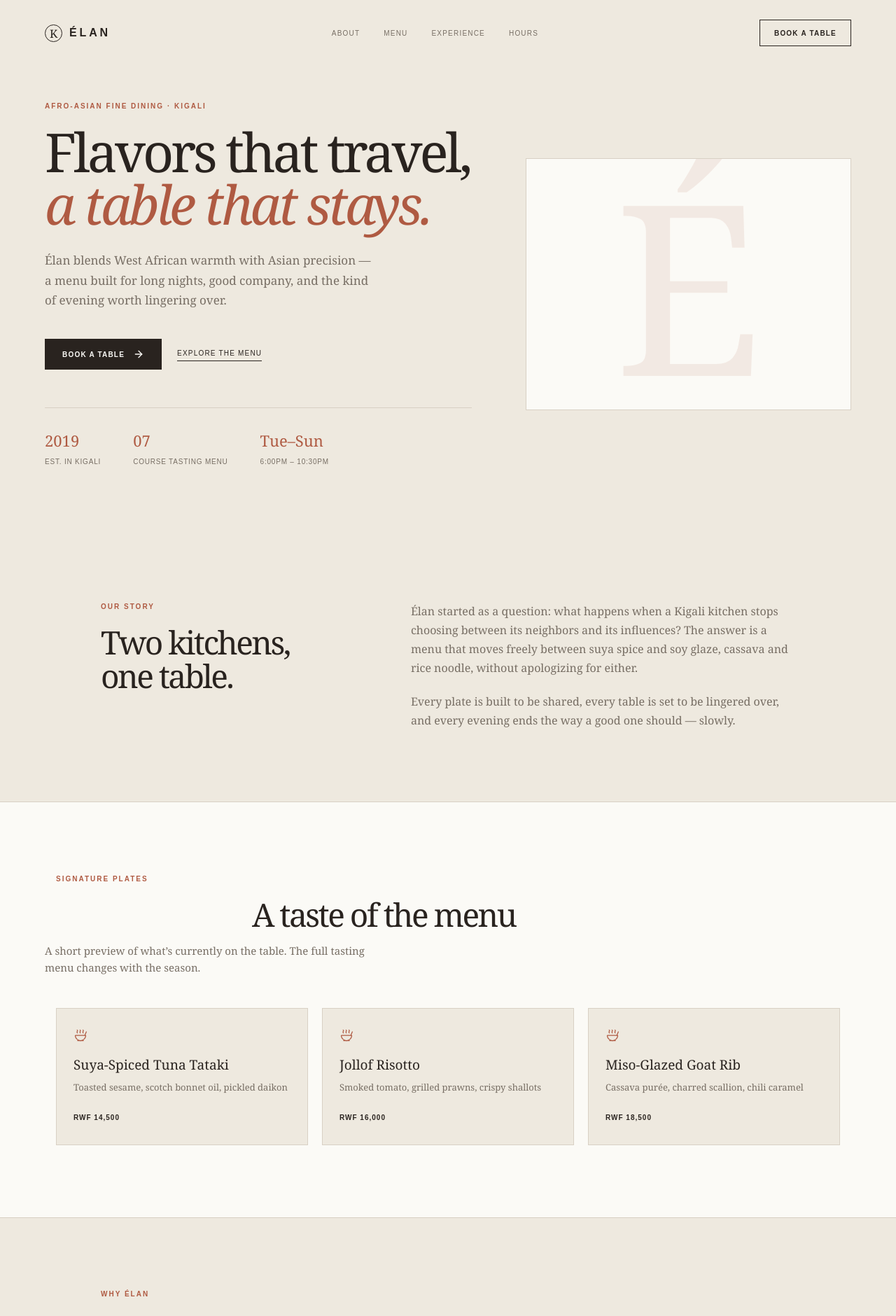
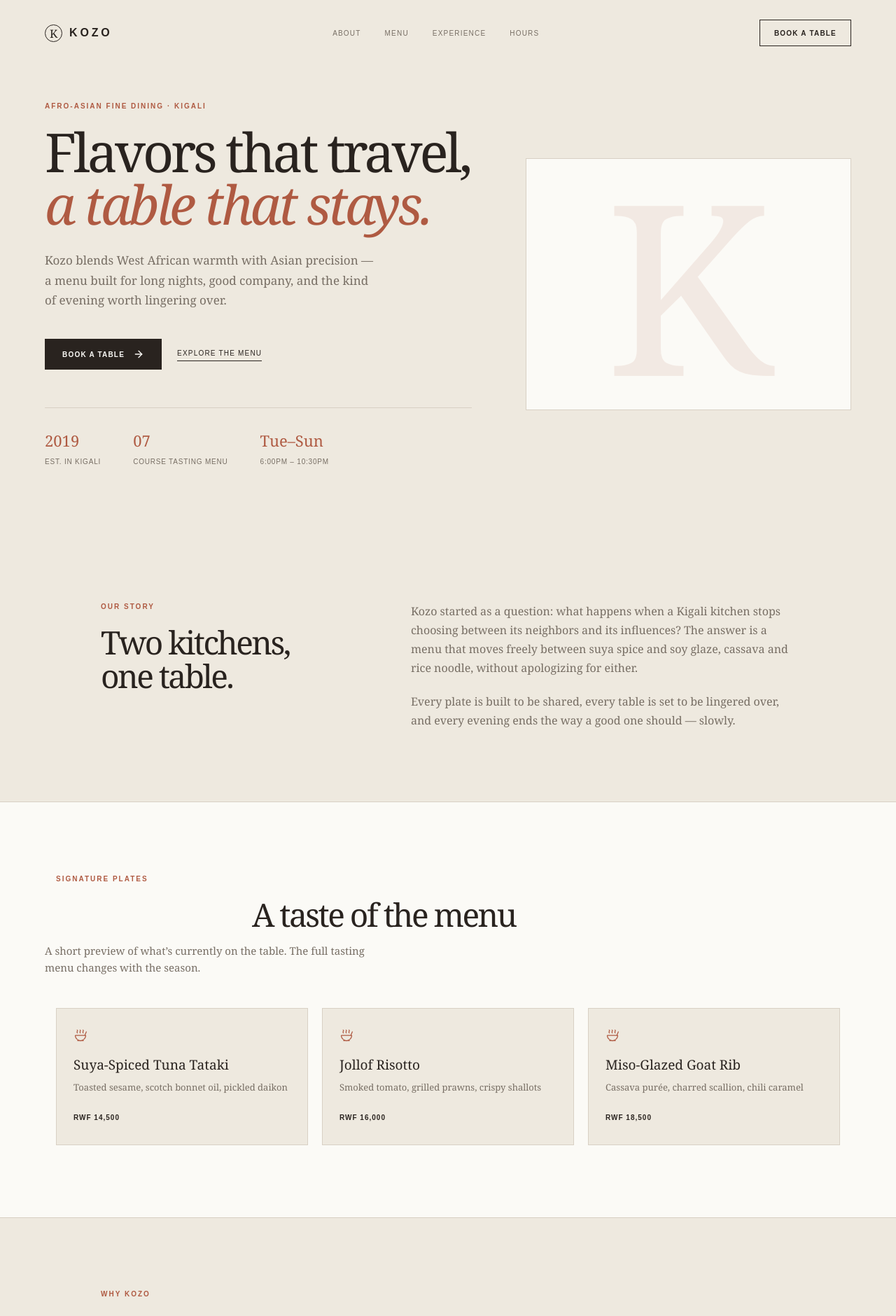
Before and after one commit to Bonheur2/elan, a Next.js app: page / in a window 1280 px wide. Shown: the top 1880 px of the page at 70% size. Built offline with nearby package versions, Linux system fonts and the light colour scheme.

Commit message:
changing elan to kozo

```diff
--- a/app/layout.tsx
+++ b/app/layout.tsx
@@ -3,8 +3,8 @@ import type { Metadata, Viewport } from 'next'
 import './globals.css'
 
 export const metadata: Metadata = {
-  title: 'Book a table | Élan Kigali',
-  description: 'Reserve your table at Élan Kigali — Afro-Asian fine dining in the heart of Rwanda.',
+  title: 'Book a table | Kozo Kigali',
+  description: 'Reserve your table at Kozo Kigali — Afro-Asian fine dining in the heart of Rwanda.',
   icons: {
     icon: [
       {
--- a/app/page.tsx
+++ b/app/page.tsx
@@ -42,9 +42,9 @@ export default function LandingPage() {
   return (
     <main className="landing-shell" id="top">
       <header className="site-header">
-        <a className="brand" href="#top" aria-label="Élan home">
+        <a className="brand" href="#top" aria-label="Kozo home">
           <span className="brand-mark">K</span>
-          <span>ÉLAN</span>
+          <span>KOZO</span>
         </a>
         <nav className="landing-nav" aria-label="Primary">
           {navLinks.map((link) => (
@@ -58,7 +58,7 @@ export default function LandingPage() {
         <div className="hero-copy">
           <p className="eyebrow">Afro-Asian fine dining · Kigali</p>
           <h1>Flavors that travel,<br /><em>a table that stays.</em></h1>
-          <p className="hero-lede">Élan blends West African warmth with Asian precision — a menu built for long nights, good company, and the kind of evening worth lingering over.</p>
+          <p className="hero-lede">Kozo blends West African warmth with Asian precision — a menu built for long nights, good company, and the kind of evening worth lingering over.</p>
           <div className="hero-actions">
             <a className="primary-button hero-primary" href="/reserve">Book a table <ArrowRight size={16} /></a>
             <a className="text-link" href="#menu">Explore the menu</a>
@@ -73,7 +73,7 @@ export default function LandingPage() {
           </dl>
         </div>
         <div className="hero-visual" aria-hidden="true">
-          <span className="hero-visual-mark">É</span>
+          <span className="hero-visual-mark">K</span>
         </div>
       </section>
 
@@ -84,7 +84,7 @@ export default function LandingPage() {
             <h2>Two kitchens,<br />one table.</h2>
           </div>
           <div className="section-copy">
-            <p>Élan started as a question: what happens when a Kigali kitchen stops choosing between its neighbors and its influences? The answer is a menu that moves freely between suya spice and soy glaze, cassava and rice noodle, without apologizing for either.</p>
+            <p>Kozo started as a question: what happens when a Kigali kitchen stops choosing between its neighbors and its influences? The answer is a menu that moves freely between suya spice and soy glaze, cassava and rice noodle, without apologizing for either.</p>
             <p>Every plate is built to be shared, every table is set to be lingered over, and every evening ends the way a good one should — slowly.</p>
           </div>
         </div>
@@ -107,7 +107,7 @@ export default function LandingPage() {
       </section>
 
       <section className="landing-section" id="experience">
-        <p className="eyebrow">Why Élan</p>
+        <p className="eyebrow">Why Kozo</p>
         <h2>The details we don’t skip</h2>
         <div className="feature-grid">
           {experience.map(({ icon: Icon, title, copy }) => (
@@ -122,7 +122,7 @@ export default function LandingPage() {
 
       <section className="landing-quote">
         <p>“We don’t plate two cuisines side by side. We cook until they stop being two.”</p>
-        <span>— The Élan kitchen</span>
+        <span>— The Kozo kitchen</span>
       </section>
 
       <section className="landing-section" id="hours">
@@ -156,7 +156,7 @@ export default function LandingPage() {
       </section>
 
       <footer className="site-footer">
-        <span>© 2025 Élan Kigali</span>
+        <span>© 2025 Kozo Kigali</span>
         <span>Reservations are subject to availability</span>
       </footer>
     </main>
--- a/app/reserve/page.tsx
+++ b/app/reserve/page.tsx
@@ -98,9 +98,9 @@ export default function ReservePage() {
   return (
     <main className="reservation-shell">
       <header className="site-header">
-        <a className="brand" href="/" aria-label="Élan home">
+        <a className="brand" href="/" aria-label="Kozo home">
           <span className="brand-mark">K</span>
-          <span>ÉLAN</span>
+          <span>KOZO</span>
         </a>
         <div className="header-note">Kigali · Rwanda</div>
         <a className="header-link" href="/">Back to home</a>
@@ -108,7 +108,7 @@ export default function ReservePage() {
 
       <div className="reservation-layout" id="top">
         <aside className="reservation-aside" aria-label="Reservation information">
-          <p className="eyebrow">A table at Élan</p>
+          <p className="eyebrow">A table at Kozo</p>
           <h1>Make an evening<br /><em>of it.</em></h1>
           <p className="aside-copy">Afro-Asian fine dining, warm hospitality, and the kind of evening worth lingering over.</p>
           <div className="aside-rule" />
@@ -186,8 +186,8 @@ export default function ReservePage() {
                     <p className="step-intro">We’ll send your reservation details and a gentle reminder before your visit.</p>
                     <label className="full-label">Email address<input type="email" value={email} onChange={(event) => setEmail(event.target.value)} placeholder="[User Email]" autoComplete="email" /></label>
                     <div className="login-divider"><span>or</span></div>
-                    <button type="button" className="secondary-button">Log in to your Élan account</button>
-                    <p className="privacy-note">By continuing, you agree to receive reservation communications from Élan. We’ll never share your details.</p>
+                    <button type="button" className="secondary-button">Log in to your Kozo account</button>
+                    <p className="privacy-note">By continuing, you agree to receive reservation communications from Kozo. We’ll never share your details.</p>
                   </section>
                 )}
 
@@ -218,14 +218,14 @@ export default function ReservePage() {
               <p className="eyebrow">Reservation confirmed</p>
               <h2 id="confirmation-heading">We’ll see you soon,<br /><em>{firstName}.</em></h2>
               <p className="step-intro">Your table is waiting. A confirmation has been sent to {email}.</p>
-              <div className="confirmed-details"><strong>{dateLabel}</strong><span>{selectedTime} · {formatGuests(guests)}</span><span>Élan Kigali · KG 7 Ave</span></div>
-              <div className="confirmation-actions"><button type="button" className="primary-button" onClick={startOver}>Make another reservation <ArrowRight size={16} /></button><a className="text-link" href="/">Return to Élan Kigali</a></div>
+              <div className="confirmed-details"><strong>{dateLabel}</strong><span>{selectedTime} · {formatGuests(guests)}</span><span>Kozo Kigali · KG 7 Ave</span></div>
+              <div className="confirmation-actions"><button type="button" className="primary-button" onClick={startOver}>Make another reservation <ArrowRight size={16} /></button><a className="text-link" href="/">Return to Kozo Kigali</a></div>
             </section>
           )}
         </section>
       </div>
 
-      <footer className="site-footer"><span>© 2025 Élan Kigali</span><span>Reservations are subject to availability</span></footer>
+      <footer className="site-footer"><span>© 2025 Kozo Kigali</span><span>Reservations are subject to availability</span></footer>
     </main>
   )
 }
```
